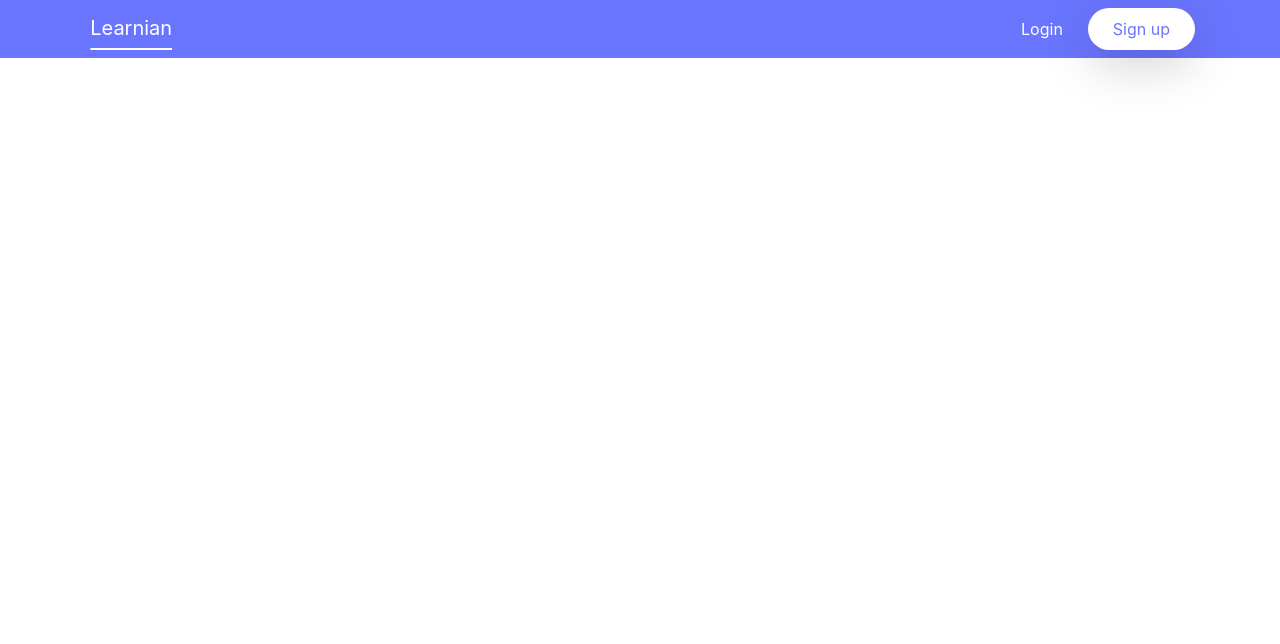
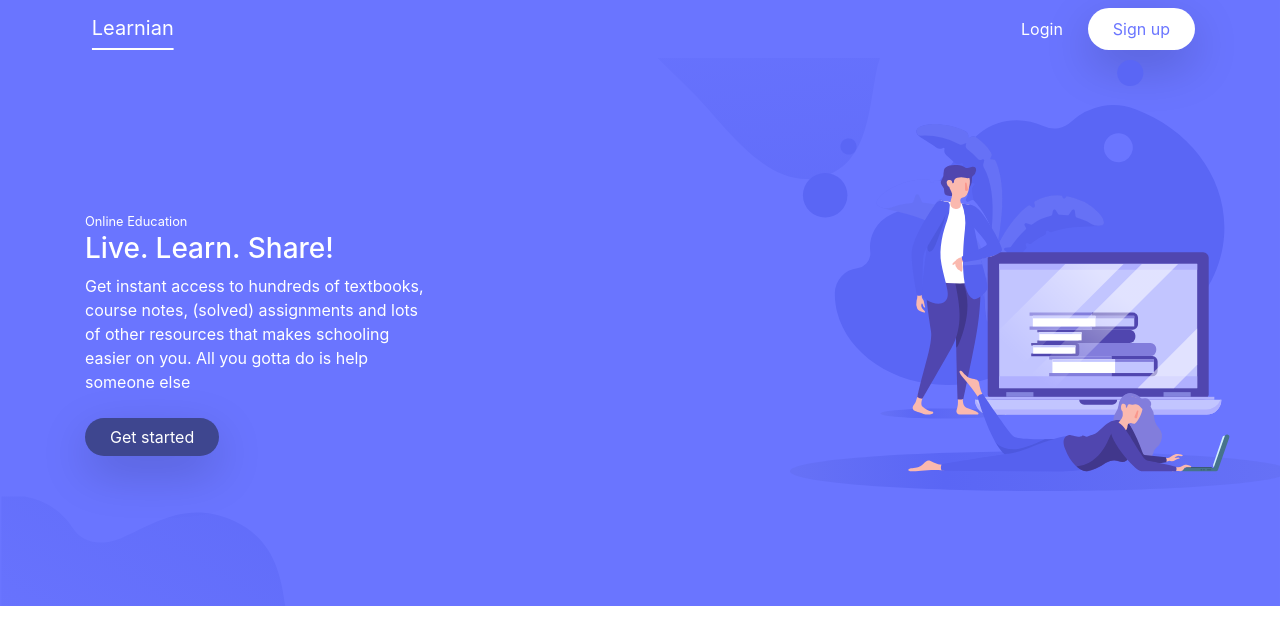
Before and after one commit to Yokomon/Learnian, a React (Create React App) app: page / in a window 1280 px wide. Shown: the top 644 px of the page. Built offline with nearby package versions, Linux system fonts and the light colour scheme.

Commit message:
fixed the main header

```diff
--- a/src/App.css
+++ b/src/App.css
@@ -1,3 +1,4 @@
+
 .navbar{
     background-color:transparent!important;
     display:flex;
@@ -26,3 +27,17 @@
     animation-delay: 3s;
     animation-iteration-count: infinite;
 }
+
+.header-context {
+    width: 80%;
+    max-width: 350px;
+}
+.main-header a{
+    color: #fff;
+}
+.btn-accent{
+    background-color: #3e468f;
+}
+.btn-rounded{
+    border-radius: 50px;
+}
--- a/src/App.js
+++ b/src/App.js
@@ -1,6 +1,5 @@
 import React from 'react';
 import Nav from './Nav';
-
 class App extends React.Component{
     render(){
         return(
--- a/src/Nav.js
+++ b/src/Nav.js
@@ -36,11 +36,27 @@ const Example = (props) => {
         </Collapse>
         </div>
       </Navbar>
-      <div className="main-header">
-        <div className="header-container position-relative">
-
+      <div className="main-header Header">
+            <div className="header-container position-relative" style={{padding: "150px 0",overflowX:"hidden"}}>
+                <div className="container">
+                    <div className="header-context">
+                        <span className="small">Online Education</span>
+                        <h1 className="h3">Live. Learn. Share!</h1>
+                        <p className="header-description">
+                        Get instant access to hundreds of textbooks, course notes, (solved)
+                        assignments and lots of other resources that makes schooling easier on you. All you gotta do is
+                        help someone else
+                        </p>
+                        <div className="d-flex mt-4">
+                            <a href="/" className="btn btn-accent btn-rounded px-4 shadow-lg">Get started</a>
+                        </div>
+                    </div>
+                </div>
+                <div className="position-absolute d-md-block" style={{right: "-10px", top: "0", width:"45%", maxWidth:"500px", display: "none"}}>
+                    <img src="/images/Img.svg" alt="" className="img-fluid"/>
+                </div>
+            </div>
         </div>
-      </div>
     </div>
   );
 }
```
Also changed, not shown: src/TopHeader.js (added, +29 -0 lines).
